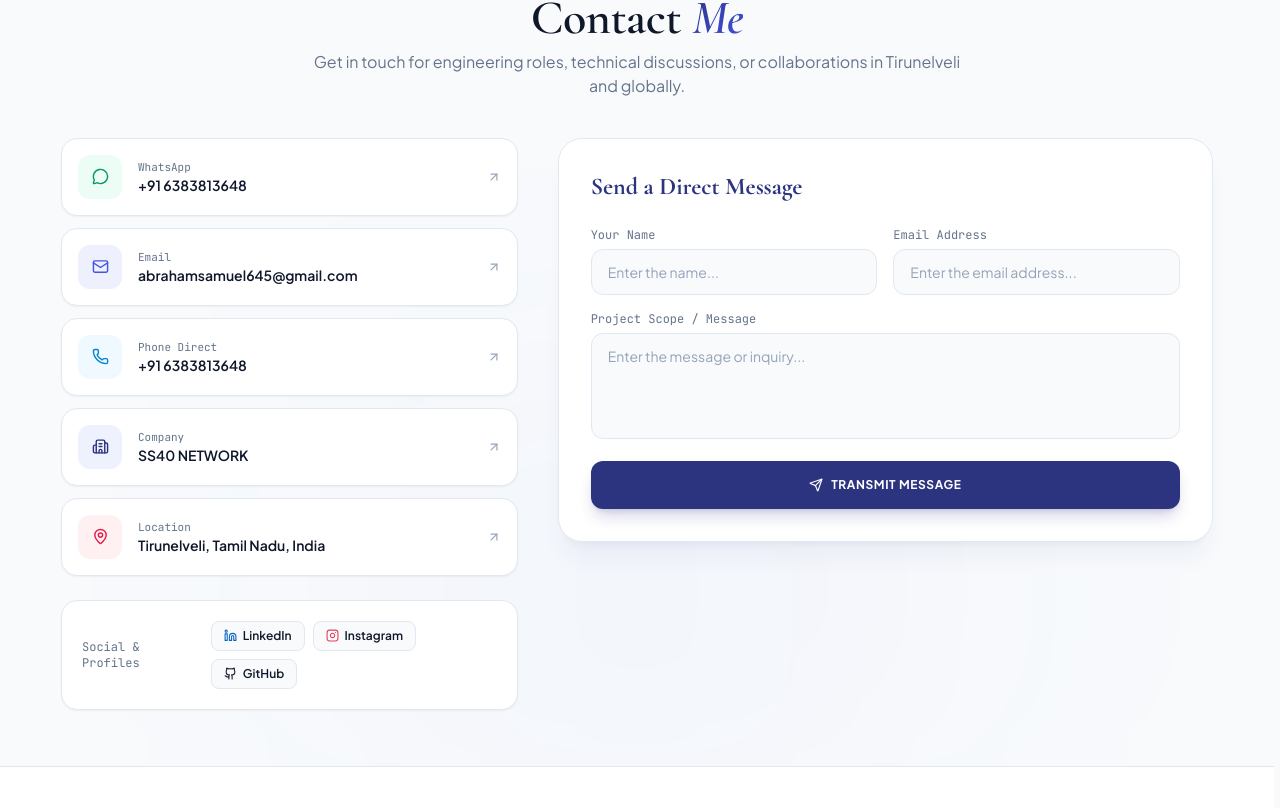
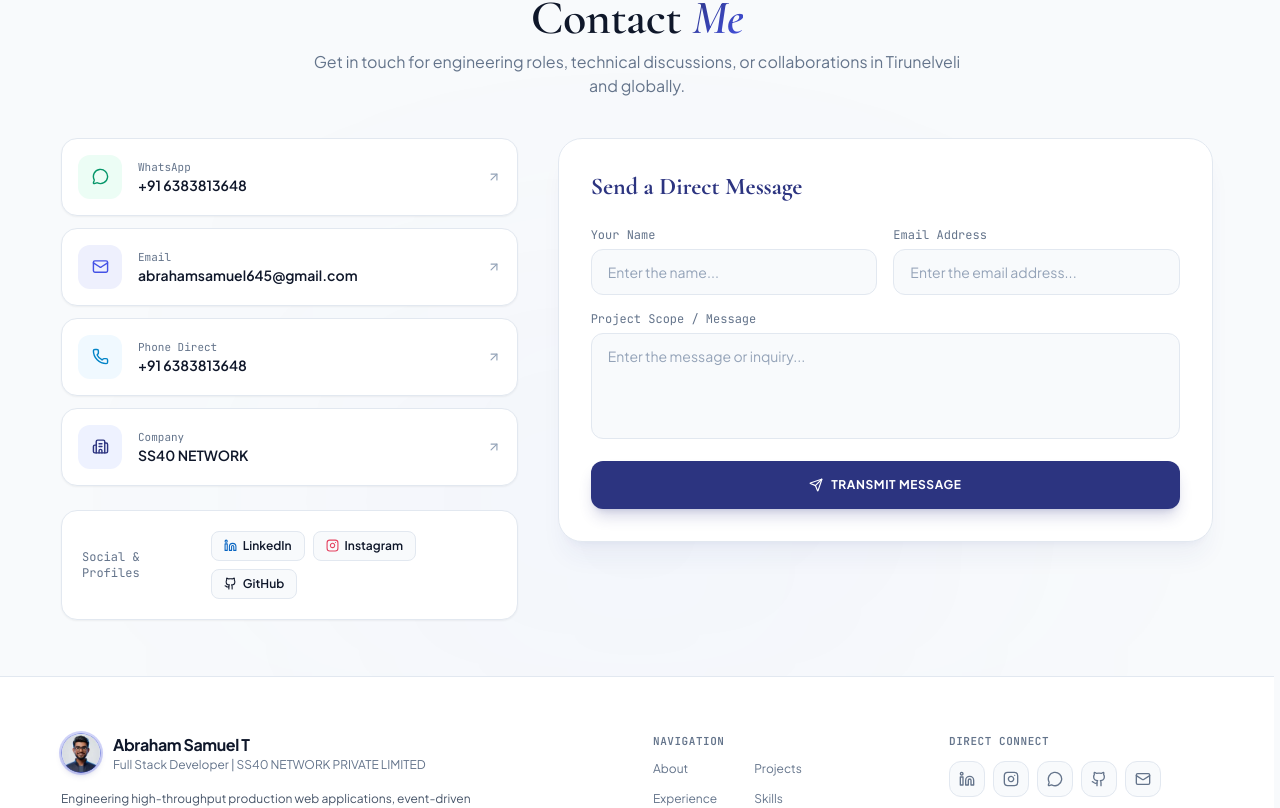
Before and after one commit to AbrahamSamuel2003/portfolio, a React (Vite) app: page / in a window 1280 px wide. Shown: the part 5315-6123 px from the top of the page. Built offline with nearby package versions, Linux system fonts and the light colour scheme.

Commit message:
refactor: remove Location block from contact section

```diff
--- a/src/components/sections/Contact.jsx
+++ b/src/components/sections/Contact.jsx
@@ -1,6 +1,6 @@
 import { useState, memo } from "react";
 import { motion } from "framer-motion";
-import { Mail, Phone, Send, Check, Building2, Linkedin, Github, Instagram, MessageCircle, ArrowUpRight, MapPin } from "lucide-react";
+import { Mail, Phone, Send, Check, Building2, Linkedin, Github, Instagram, MessageCircle, ArrowUpRight } from "lucide-react";
 import SectionHeading from "../ui/SectionHeading.jsx";
 
 const Contact = memo(function Contact() {
@@ -75,24 +75,14 @@ const Contact = memo(function Contact() {
                   href: "https://ss40network.com/",
                   color: "text-[#2C3480]",
                   bg: "bg-indigo-50"
-                },
-                {
-                  icon: MapPin,
-                  label: "Location",
-                  val: "Tirunelveli, Tamil Nadu, India",
-                  href: "https://maps.google.com/?q=Tirunelveli,+Tamil+Nadu",
-                  color: "text-rose-600",
-                  bg: "bg-rose-50"
-                },
+                }
               ].map((c) => (
                 <a
                   key={c.label}
                   href={c.href}
                   target={c.href.startsWith("http") ? "_blank" : undefined}
                   rel={c.href.startsWith("http") ? "noopener noreferrer" : undefined}
-                  className={`flex flex-col sm:flex-row items-center sm:items-center text-center sm:text-left gap-2 sm:gap-4 p-3 sm:p-4 rounded-2xl bg-white border border-[#E2E8F0] hover:border-[#CBD5E1] hover:bg-[#F8FAFC] shadow-sm transition-[border-color,background-color] duration-200 group cursor-pointer card-stable ${
-                    c.label === "Location" ? "col-span-2 sm:col-span-1 justify-center" : ""
-                  }`}
+                  className="flex flex-col sm:flex-row items-center sm:items-center text-center sm:text-left gap-2 sm:gap-4 p-3 sm:p-4 rounded-2xl bg-white border border-[#E2E8F0] hover:border-[#CBD5E1] hover:bg-[#F8FAFC] shadow-sm transition-[border-color,background-color] duration-200 group cursor-pointer card-stable"
                 >
                   <div className={`w-9 h-9 sm:w-11 sm:h-11 rounded-xl ${c.bg} flex items-center justify-center flex-shrink-0 group-hover:scale-105 transition-transform`}>
                     <c.icon className={c.color} size={17} />
```
